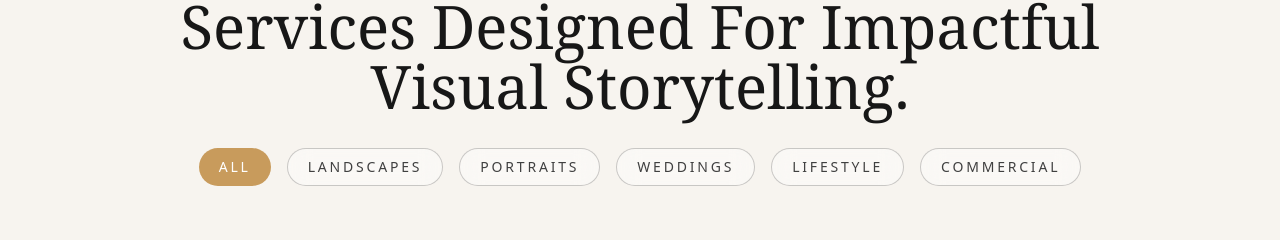
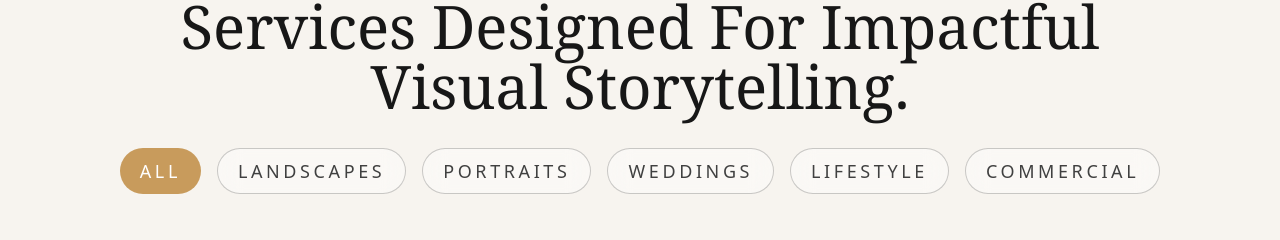
Before and after one commit to Mantochi/photograph, a React (Create React App) app: page /#/ in a window 1280 px wide. Shown: the part 928-1168 px from the top of the page. Built offline with nearby package versions, Linux system fonts and the light colour scheme; grey boxes are pictures that could not be loaded.

Commit message:
increasing the text size

```diff
--- a/src/components/Layouts/DesktopImage.js
+++ b/src/components/Layouts/DesktopImage.js
@@ -84,7 +84,7 @@ export default function DesktopImage() {
               <button
                 key={tab}
                 onClick={() => setActiveTab(tab)}
-                className={`px-5 py-2 rounded-full text-sm uppercase tracking-[0.2em] transition-all duration-300
+                className={`px-5 py-2 rounded-full text-lg uppercase tracking-[0.2em] transition-all duration-300
 
                   ${
                     activeTab === tab
```
